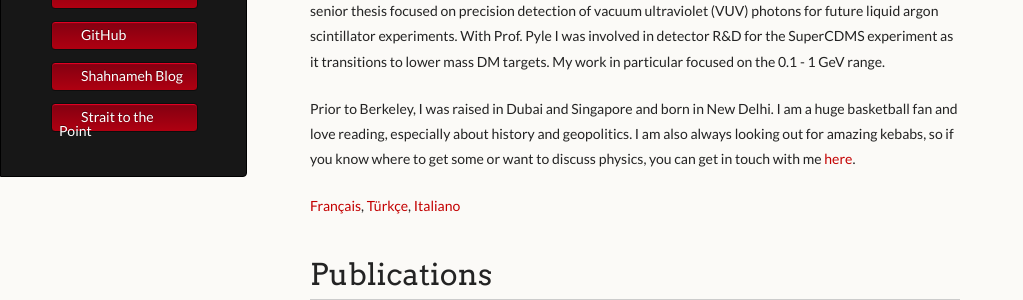
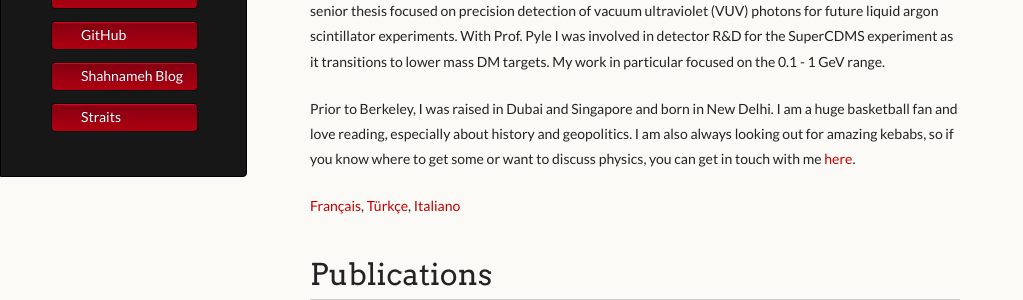
Before and after one commit to joe-singh/joe-singh.github.io, a Jekyll site: the page built from index.md, in a window 1280 px wide. Shown: the part 276-576 px from the top of the page, without its empty margins (0-1023 px from the left). Built offline with Jekyll 4.4.1, drawn with Linux system fonts in a browser that asks for light colours.

Commit message:
temporary fix for button issue

```diff
--- a/_layouts/default.html
+++ b/_layouts/default.html
@@ -28,7 +28,7 @@
           <li><a class="buttons" href="https://www.linkedin.com/in/jyotirmai-singh/">LinkedIn</a></li>
           <li><a class="buttons" href="{{ site.github.owner_url }}">GitHub</a></li>
           <li><a class="buttons" href="../shahnameh_blog.html">Shahnameh Blog</a></li>
-          <li><a class="buttons" href="../straits.html">Strait to the Point</a></li>
+          <li><a class="buttons" href="../straits.html">Straits</a></li>
           <!--<li><a class="buttons" href="../index.html">Home</a></li>-->
         </ul>
 
```
